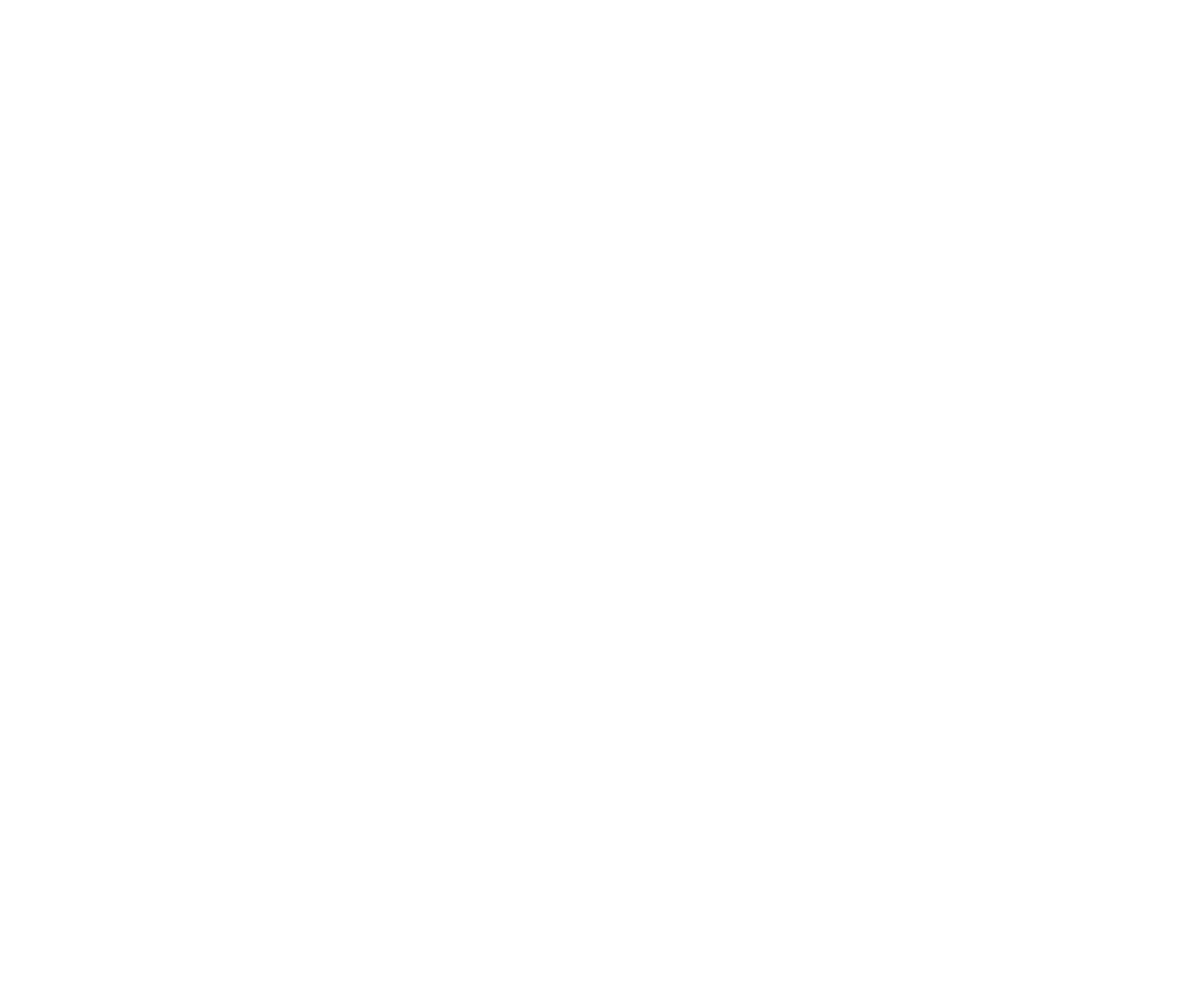
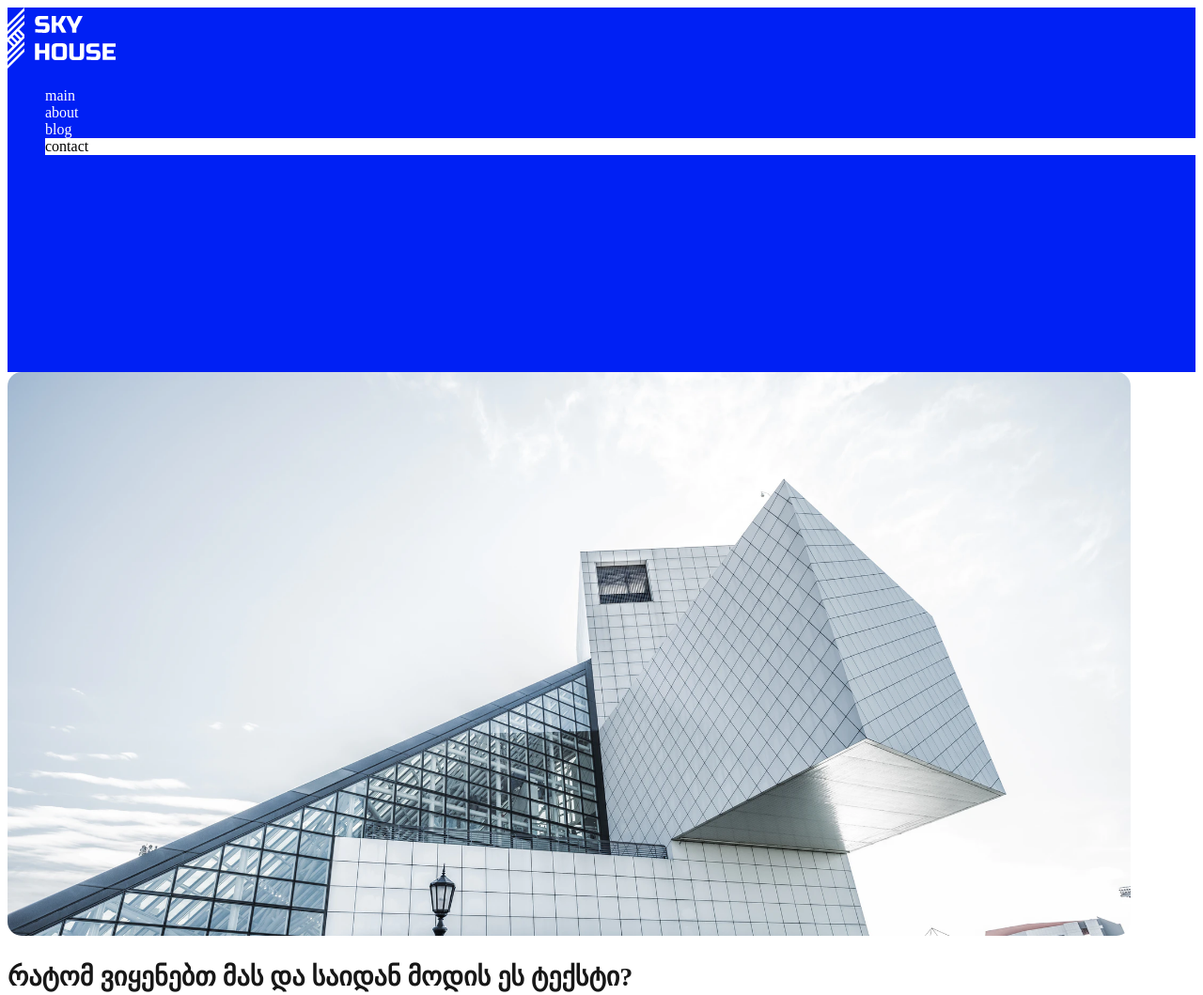
Before and after one commit to alinbrg/front-16-lesson-4, a plain HTML site: page index.html in a window 1280 px wide. Shown: the whole page at 94% size. Before the commit the page ends 800 px from the top, so only its background shows below. Drawn offline with Linux system fonts and the light colour scheme.

Commit message:
add header, section and styles

```diff
--- a/index.html
+++ b/index.html
@@ -4,8 +4,35 @@
 	<meta charset="utf-8">
 	<meta name="viewport" content="width=device-width, initial-scale=1">
 	<title>lesson 4</title>
+	<link rel="stylesheet" type="text/css" href="style.css">
 </head>
 <body>
-
+	<header>
+		<a href="#">
+			<img src="img/logo.png" alt="logo">
+		</a>
+		<nav>
+			<ul>
+				<li>
+					<a href="#">main</a>
+				</li>
+				<li>
+					<a href="#">about</a>
+				</li>
+				<li>
+					<a href="#">blog</a>
+				</li>
+				<li class="contact-block">
+					<a href="#">contact</a>
+				</li>
+			</ul>
+		</nav>
+	</header>
+	<section>
+		<img src="img/img.png" alt="main image">
+		<h2>
+			რატომ ვიყენებთ მას და საიდან მოდის ეს ტექსტი?
+		</h2>
+	</section>
 </body>
 </html>
--- /dev/null
+++ b/style.css
@@ -0,0 +1,35 @@
+a{
+	text-decoration: none;
+	color: black;
+}
+ul{
+	list-style: none;
+}
+header{
+	background-color:#0020F4;
+	height: 387.56px;
+}
+header img{
+	width: 115px;
+}
+nav a{
+	font-size: 16px;
+	color: #FFFFFF;
+}
+section img{
+	/*opacity: 0.3;*/
+	width: 1195px;
+}
+section h2{
+	color: #171717;
+	font-size: 28px;
+}
+.contact-block{
+	background-color: #FFFFFF;
+
+}
+.contact-block a{
+	color: #000000;
+	width: 160px;
+	height: 65px;
+}
```
